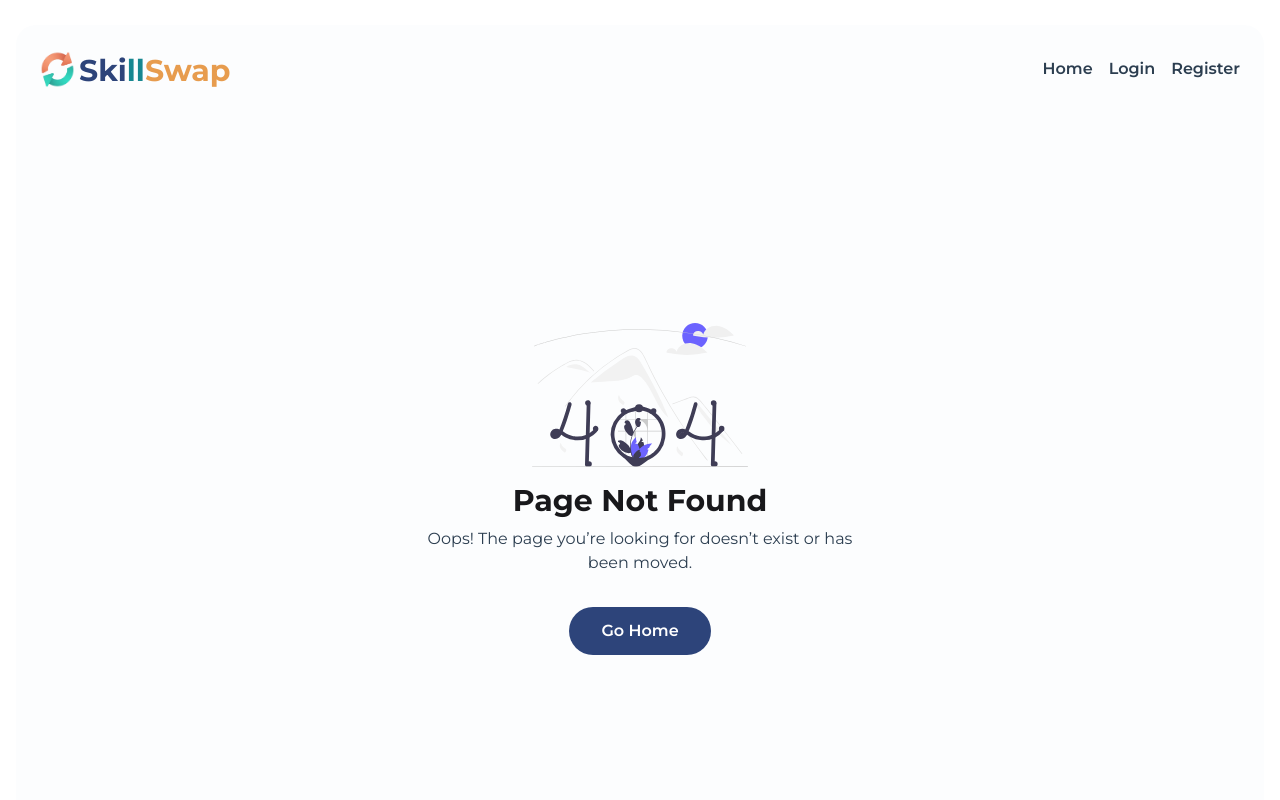
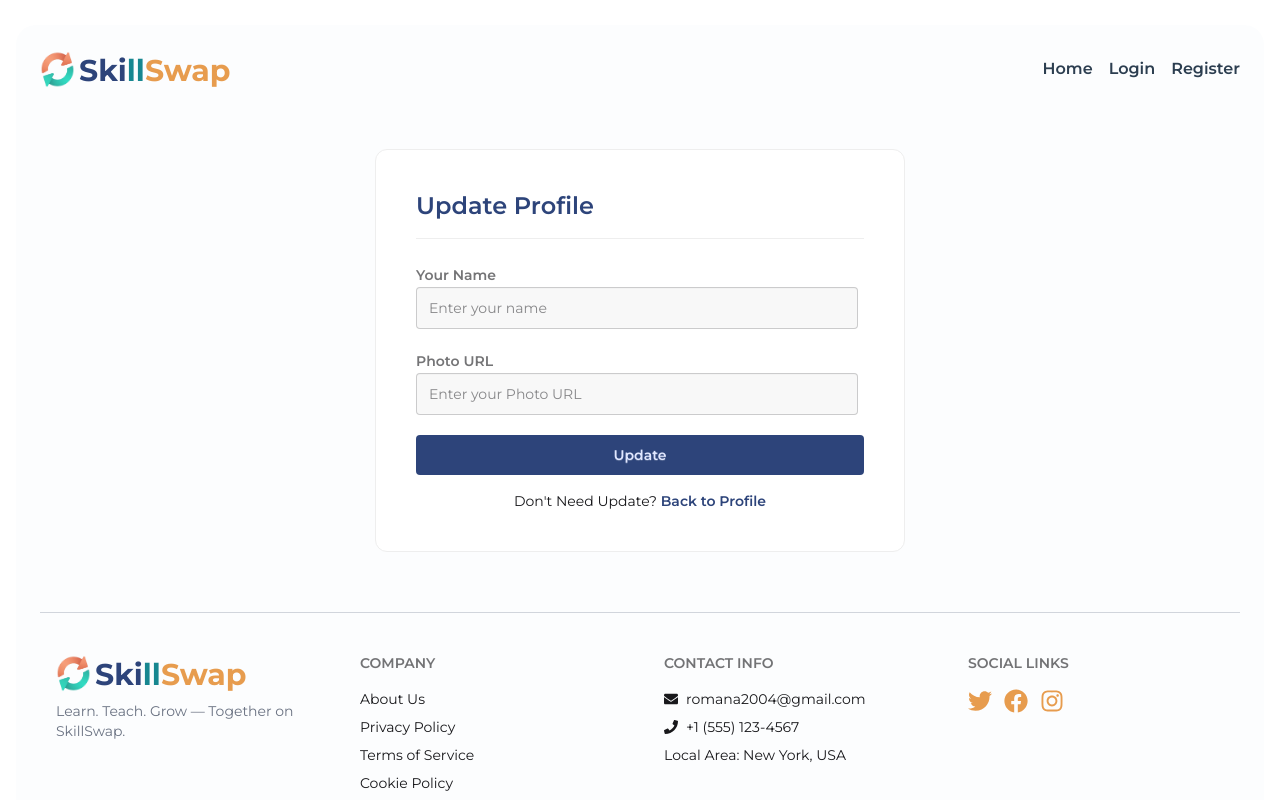
Before and after one commit to romanakhatun/skill-swap, a React (Vite) app: page /update-profile in a window 1280 px wide. Shown: the top 800 px of the page. Built offline with nearby package versions, Linux system fonts and the light colour scheme; no server answers.

Commit message:
update-profile add

```diff
--- a/src/components/BecomeInstructor.jsx
+++ b/src/components/BecomeInstructor.jsx
@@ -14,7 +14,7 @@ const BecomeInstructor = () => {
       </div>
 
       <button className="btn btn-primary px-6 py-1 rounded-lg">
-        Drop Information
+        Share Your Expertise
         <FaArrowRightLong className="ml-2" />
       </button>
     </div>
--- a/src/pages/MyProfile.jsx
+++ b/src/pages/MyProfile.jsx
@@ -1,20 +1,17 @@
 import { useContext } from "react";
 import { AuthContext } from "../contexts/AuthContext";
-import { FaUserCircle, FaEnvelope, FaEdit } from "react-icons/fa";
-import { toast } from "react-hot-toast";
+import { FaUserCircle, FaEdit } from "react-icons/fa";
 import admin from "../assets/admin.png";
+import { Link } from "react-router";
+import { MdOutlineMail } from "react-icons/md";
 
 const MyProfile = () => {
   const { user } = useContext(AuthContext);
 
-  const handleUpdateProfile = () => {
-    toast.success("Profile update feature coming soon!");
-  };
-
   return (
     <>
       <title>{`Skill Swap | My profile`}</title>
-      <div className="min-h-screen flex items-center justify-center p-6">
+      <div className="flex items-center justify-center p-6">
         <div className="card w-full ">
           <div className="flex flex-col items-center text-center space-y-4">
             {user?.photoURL ? (
@@ -32,18 +29,18 @@ const MyProfile = () => {
                 {user?.displayName || "Anonymous User"}
               </h2>
               <p className="text-gray-600 flex items-center justify-center gap-2">
-                <FaEnvelope className="text-gray-800" />
+                <MdOutlineMail />
                 {user?.email || "No Email Provided"}
               </p>
             </div>
 
-            <div
-              onClick={handleUpdateProfile}
+            <Link
+              to={"/update-profile"}
               className="btn btn-primary mt-4 flex items-center gap-2"
             >
               <FaEdit />
               Update Profile
-            </div>
+            </Link>
           </div>
         </div>
       </div>
--- a/src/pages/Register.jsx
+++ b/src/pages/Register.jsx
@@ -67,15 +67,13 @@ const Register = () => {
           photoURL: photo,
         };
 
-        updateProfile(result.user, profile)
-          .then(() => {})
-          .catch(() => {});
+        updateProfile(result.user, profile);
 
         // redirect after Register
         navigate(location.state || "/");
       })
       .catch((err) => {
-        toast.error(err.message || "Registration Failed ⚠️", {
+        toast.error(err.message || "Registration Failed", {
           duration: 3000,
           position: "top-right",
         });
--- a/src/pages/UpdateProfile.jsx
+++ b/src/pages/UpdateProfile.jsx
@@ -1,7 +1,91 @@
-import React from "react";
+import { use } from "react";
+import toast, { Toaster } from "react-hot-toast";
+import { Link, useNavigate } from "react-router";
+import { AuthContext } from "../contexts/AuthContext";
+import { updateProfile } from "firebase/auth";
 
 const UpdateProfile = () => {
-  return <div>Update profile</div>;
+  const { user } = use(AuthContext);
+  const navigate = useNavigate();
+
+  const handleUpdateProfile = (e) => {
+    e.preventDefault();
+
+    const name = e.target.name.value;
+    const photo = e.target.photo.value;
+    console.log(name, photo);
+
+    //update profile
+    const profile = {
+      displayName: name,
+      photoURL: photo,
+    };
+
+    updateProfile(user, profile)
+      .then(() => {
+        toast.success("Updated Successfully");
+        navigate("/my-profile");
+        window.location.reload();
+      })
+      .catch((err) => toast.error(err.message || "Update Failed"));
+  };
+
+  return (
+    <div className="flex justify-center items-center mt-15">
+      <div className="w-full bg-base-100 max-w-md rounded-xl p-10 border border-base-300">
+        <Toaster
+          containerStyle={{
+            top: 100,
+            right: 50,
+          }}
+          reverseOrder={false}
+        />
+        <h1 className="text-primary text-2xl font-semibold mb-4">
+          Update Profile
+        </h1>
+        <div className="border-b border-base-300 mb-6"></div>
+
+        <form onSubmit={handleUpdateProfile} className="space-y-5 mr-8">
+          {/* Name Field */}
+          <div>
+            <label className="label text-sm font-semibold">Your Name</label>
+            <input
+              type="text"
+              name="name"
+              required
+              className="input input-bordered w-full bg-base-200"
+              placeholder="Enter your name"
+            />
+          </div>
+
+          {/* Photo URL Field */}
+          <div>
+            <label className="label text-sm font-semibold">Photo URL</label>
+            <input
+              type="text"
+              name="photo"
+              required
+              className="input input-bordered w-full bg-base-200"
+              placeholder="Enter your Photo URL"
+            />
+          </div>
+
+          {/* Login Button */}
+          <button className="btn btn-primary w-full shadow-none border-0">
+            Update
+          </button>
+        </form>
+
+        {/* Register Link */}
+        <p className="text-center text-sm mt-4">
+          Don't Need Update?{" "}
+          <Link to="/my-profile" className="text-primary font-semibold">
+            Back to Profile
+          </Link>
+        </p>
+      </div>
+    </div>
+  );
 };
 
 export default UpdateProfile;
--- a/src/routes/router.jsx
+++ b/src/routes/router.jsx
@@ -8,6 +8,7 @@ import ForgotPassword from "../pages/ForgotPassword";
 import ErrorPage from "../pages/ErrorPage";
 import MyProfile from "../pages/MyProfile";
 import PrivateRoute from "../components/PrivateRoute";
+import UpdateProfile from "../pages/UpdateProfile";
 
 export const router = createBrowserRouter([
   {
@@ -26,6 +27,10 @@ export const router = createBrowserRouter([
       {
         path: "/forget-password",
         element: <ForgotPassword />,
+      },
+      {
+        path: "/update-profile",
+        element: <UpdateProfile />,
       },
       {
         path: "/login",
```
